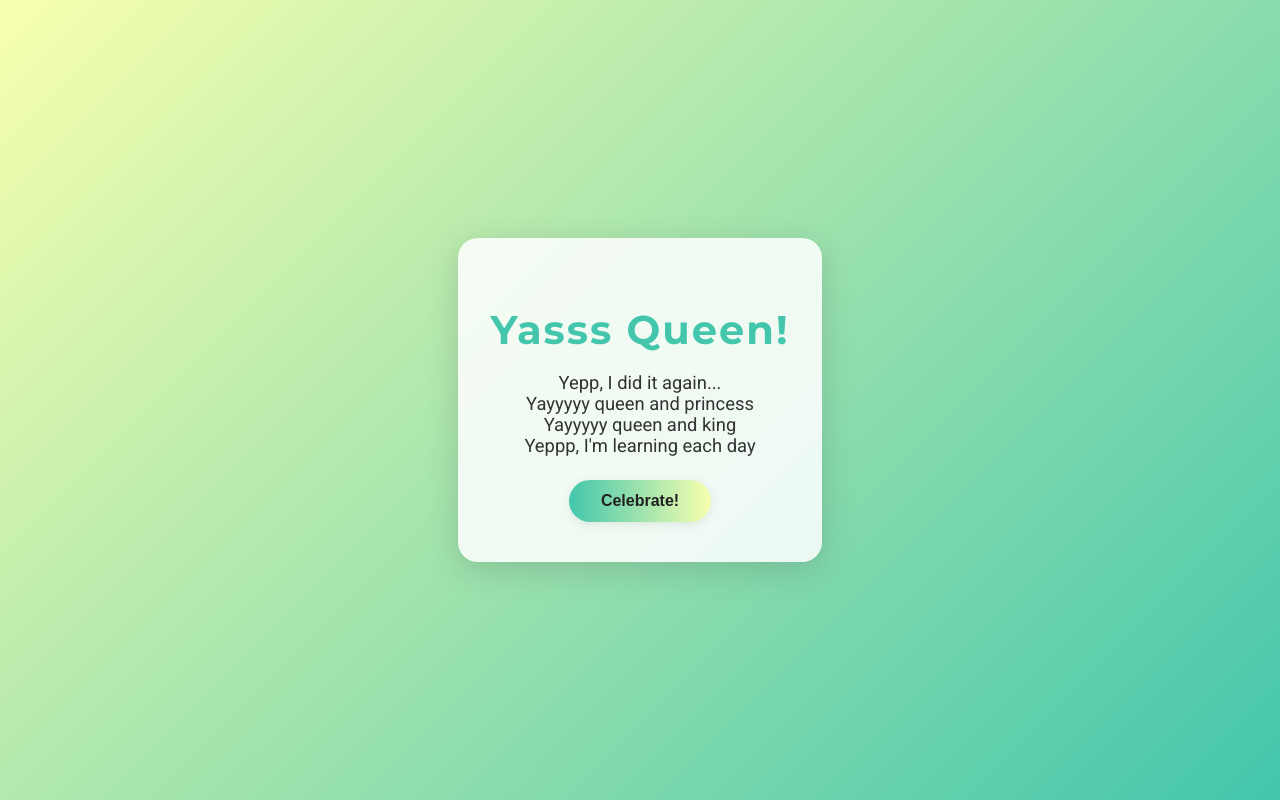
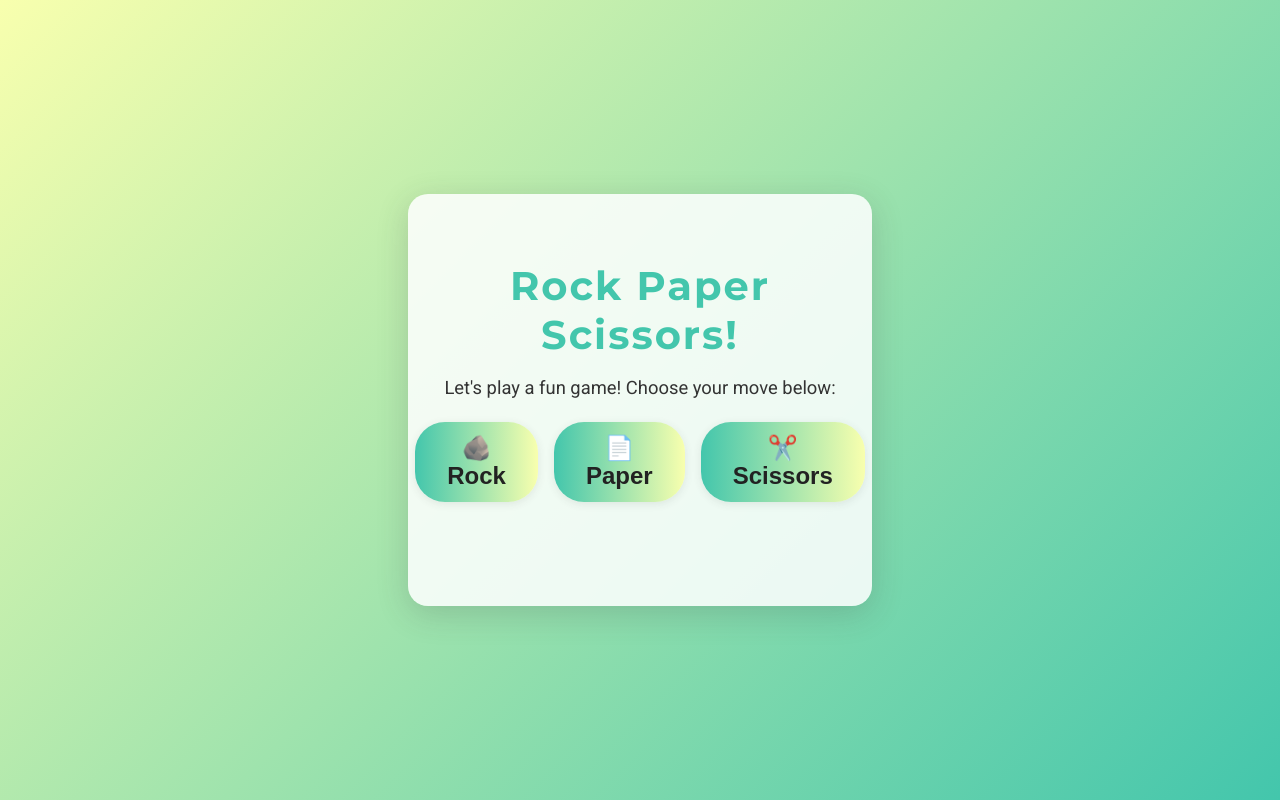
Before and after one commit to AnnEvelinn/newproj, a plain HTML site: page index.html in a window 1280 px wide. Drawn offline with Linux system fonts and the light colour scheme.

Commit message:
made rock paper scissros with copilot

```diff
--- a/index.html
+++ b/index.html
@@ -57,14 +57,36 @@
 </head>
 <body>
     <div class="container">
-        <h1>Yasss Queen!</h1>
+        <h1>Rock Paper Scissors!</h1>
         <p>
-            Yepp, I did it again...<br>
-            Yayyyyy queen and princess<br>
-            Yayyyyy queen and king<br>
-            Yeppp, I'm learning each day
+            Let's play a fun game! Choose your move below:
         </p>
-        <button class="btn" onclick="alert('Keep shining, queen! 👑')">Celebrate!</button>
+        <div style="display: flex; justify-content: center; gap: 16px; margin-bottom: 24px;">
+            <button class="btn" onclick="playGame('rock')" aria-label="Rock" style="font-size:1.5rem;">🪨<br>Rock</button>
+            <button class="btn" onclick="playGame('paper')" aria-label="Paper" style="font-size:1.5rem;">📄<br>Paper</button>
+            <button class="btn" onclick="playGame('scissors')" aria-label="Scissors" style="font-size:1.5rem;">✂️<br>Scissors</button>
+        </div>
+        <div id="result" style="font-size:1.2rem; color:#43c6ac; min-height:40px;"></div>
     </div>
+    <script>
+        function playGame(playerChoice) {
+            const choices = ['rock', 'paper', 'scissors'];
+            const emojis = { rock: '🪨', paper: '📄', scissors: '✂️' };
+            const computerChoice = choices[Math.floor(Math.random() * 3)];
+            let result = '';
+            if (playerChoice === computerChoice) {
+                result = `It's a tie! You both chose ${emojis[playerChoice]}`;
+            } else if (
+                (playerChoice === 'rock' && computerChoice === 'scissors') ||
+                (playerChoice === 'paper' && computerChoice === 'rock') ||
+                (playerChoice === 'scissors' && computerChoice === 'paper')
+            ) {
+                result = `You win! ${emojis[playerChoice]} beats ${emojis[computerChoice]}`;
+            } else {
+                result = `Oops! Computer wins! ${emojis[computerChoice]} beats ${emojis[playerChoice]}`;
+            }
+            document.getElementById('result').textContent = result;
+        }
+    </script>
 </body>
 </html>
```
